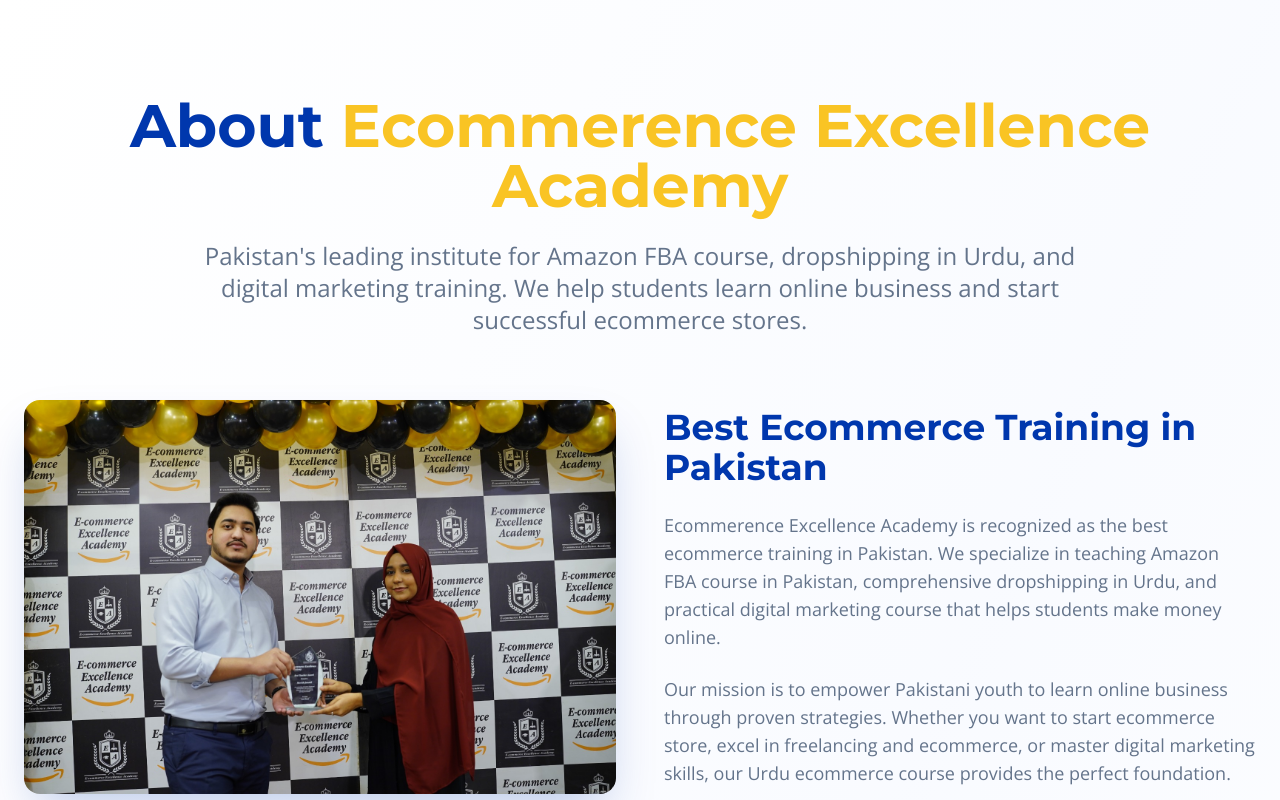
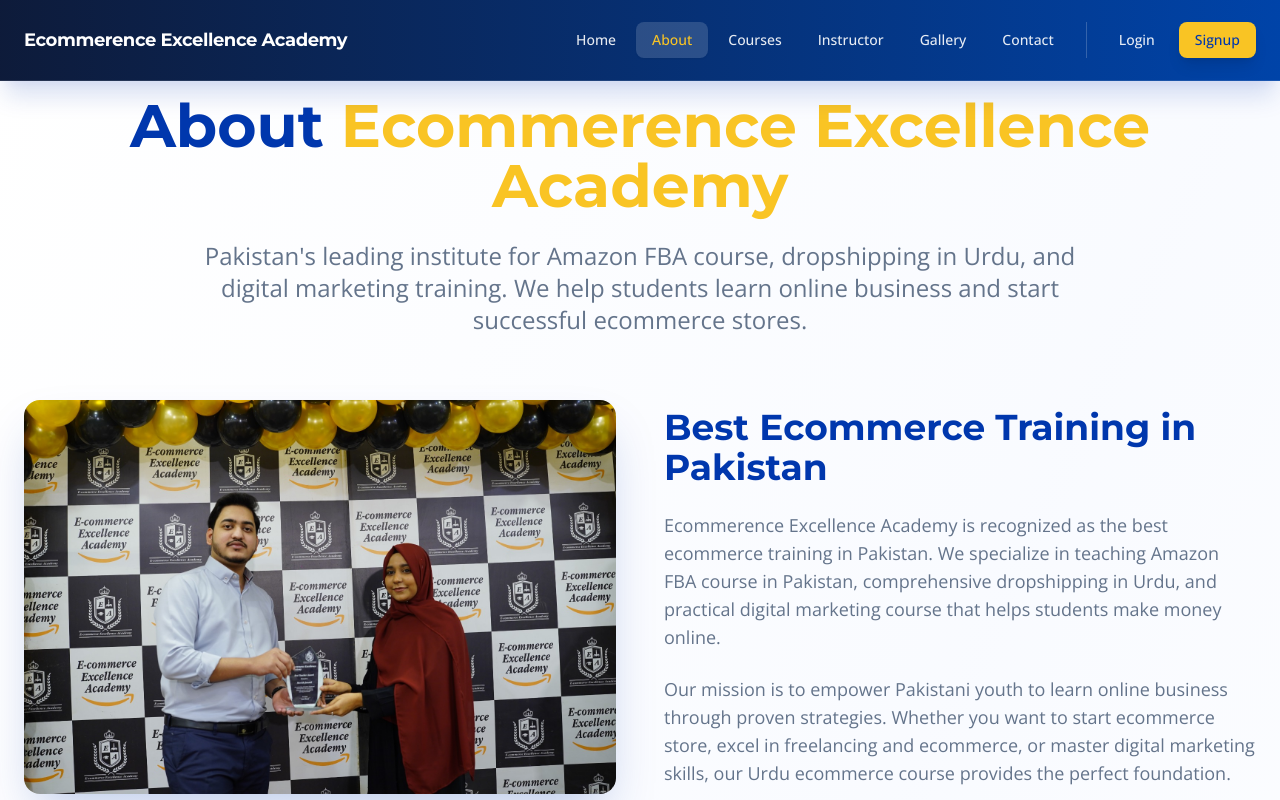
Before and after one commit to Taha5212/ecommerenceexcellenceacademy, a React (Vite) app: page /about in a window 1280 px wide. Shown: the top 800 px of the page. Built offline with nearby package versions, Linux system fonts and the light colour scheme.

Commit message:
Add navigation bar to About page
Add a fully functional navigation bar to the About page.

```diff
--- a/src/pages/About.tsx
+++ b/src/pages/About.tsx
@@ -1,9 +1,12 @@
 import { Card } from '@/components/ui/card';
 import { CheckCircle, Target, Users, Award } from 'lucide-react';
+import { Navigation } from '@/components/Navigation';
 
 export const About = () => {
   return (
-    <div className="min-h-screen bg-gradient-to-br from-background via-brand-light-blue/30 to-background">
+    <>
+      <Navigation />
+      <div className="min-h-screen bg-gradient-to-br from-background via-brand-light-blue/30 to-background">
       {/* Hero Section */}
       <section className="py-16 sm:py-20 lg:py-24">
         <div className="container mx-auto px-4 sm:px-6">
@@ -211,5 +214,6 @@ export const About = () => {
         </div>
       </section>
     </div>
+    </>
   );
 };
```
